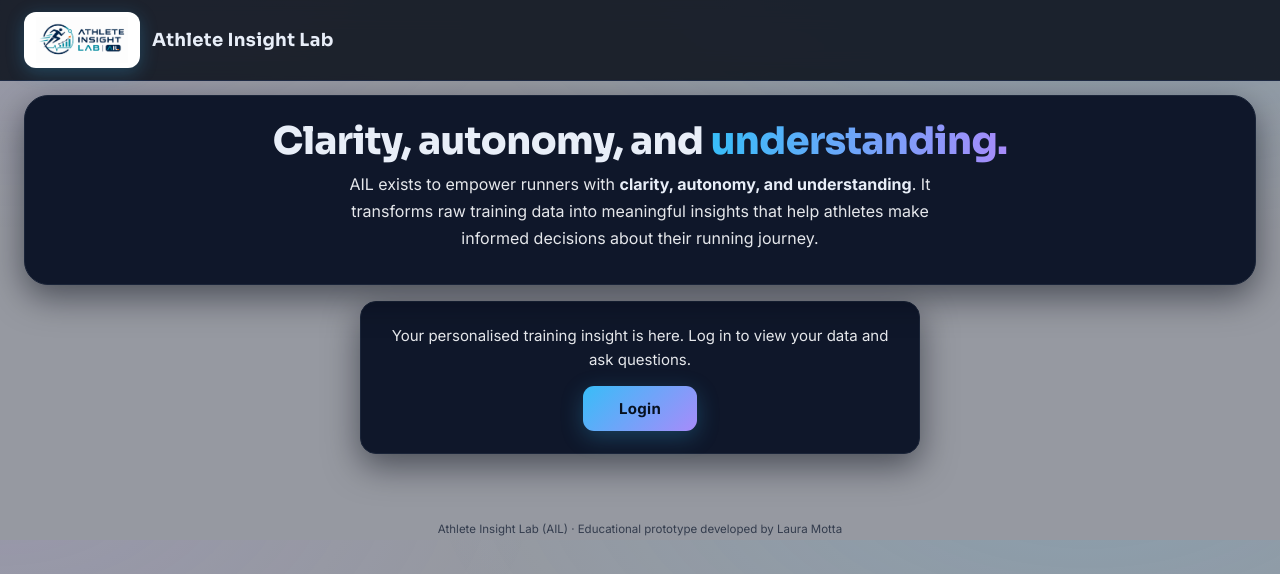
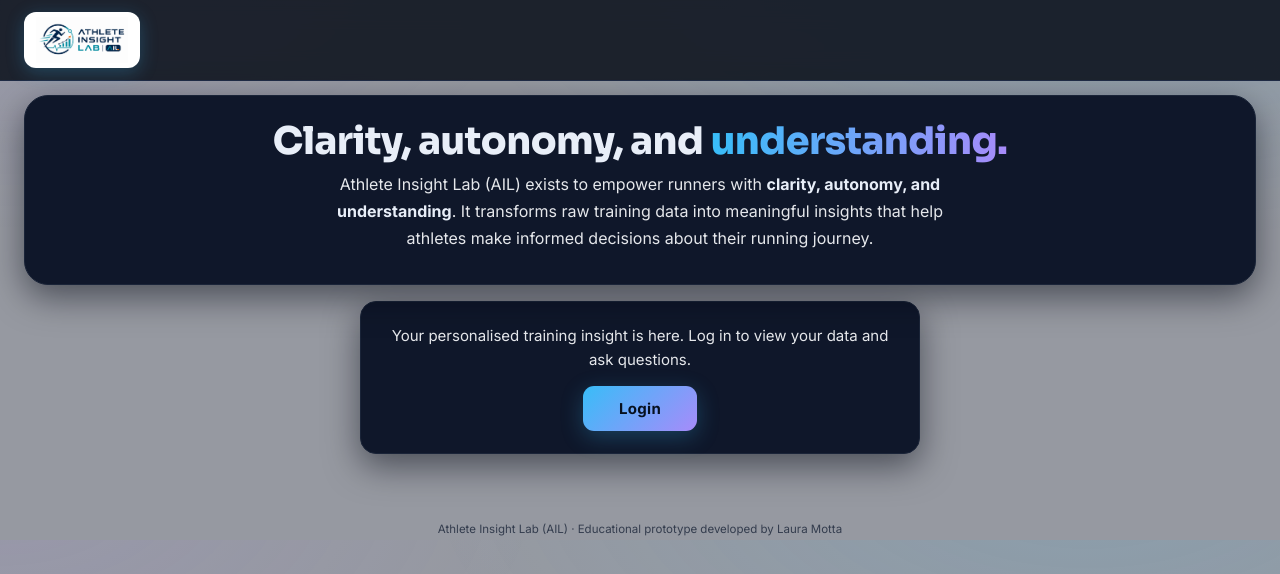
Before and after one commit to lauramottaprojects/ail-athlete-insight-lab, a website: page index.html in a window 1280 px wide. Drawn offline with nearby package versions, Linux system fonts and the light colour scheme.

Commit message:
Update index.html

```diff
--- a/index.html
+++ b/index.html
@@ -314,7 +314,6 @@
 <header>
   <div class="brand">
     <div class="logo"><img src="banner.png" alt="Athlete Insight Lab logo" /></div>
-    <h1>Athlete Insight Lab</h1>
   </div>
   <span class="live" id="liveBadge" style="display:none;"><span class="dot"></span>Fictional wearable data</span>
   <div class="spacer"></div>
@@ -325,7 +324,7 @@
   <section class="hero">
     <div class="hero-inner">
       <h2 class="hero-title">Clarity, autonomy, and <span class="grad">understanding.</span></h2>
-      <p class="hero-mission">AIL exists to empower runners with <strong>clarity, autonomy, and understanding</strong>. It transforms raw training data into meaningful insights that help athletes make informed decisions about their running journey.</p>
+      <p class="hero-mission">Athlete Insight Lab (AIL) exists to empower runners with <strong>clarity, autonomy, and understanding</strong>. It transforms raw training data into meaningful insights that help athletes make informed decisions about their running journey.</p>
     </div>
   </section>
 
```
